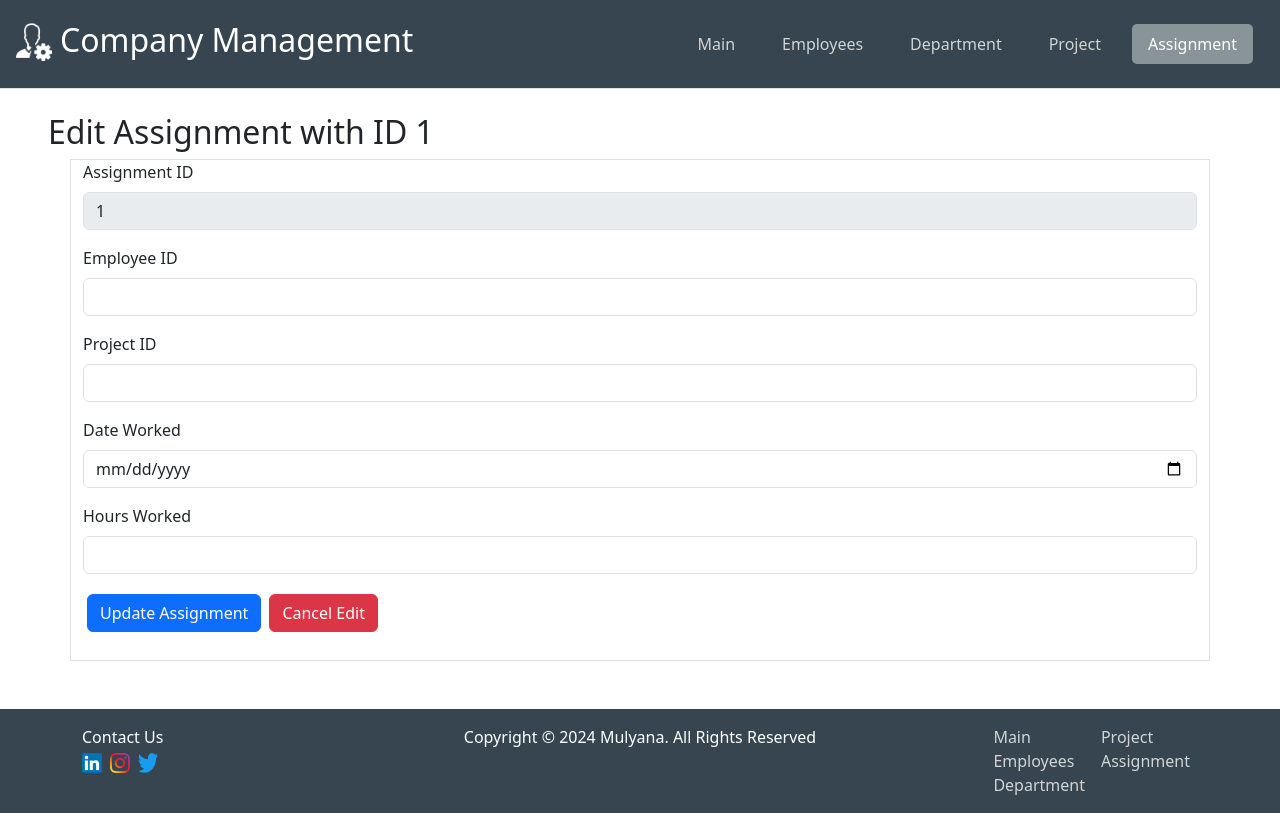
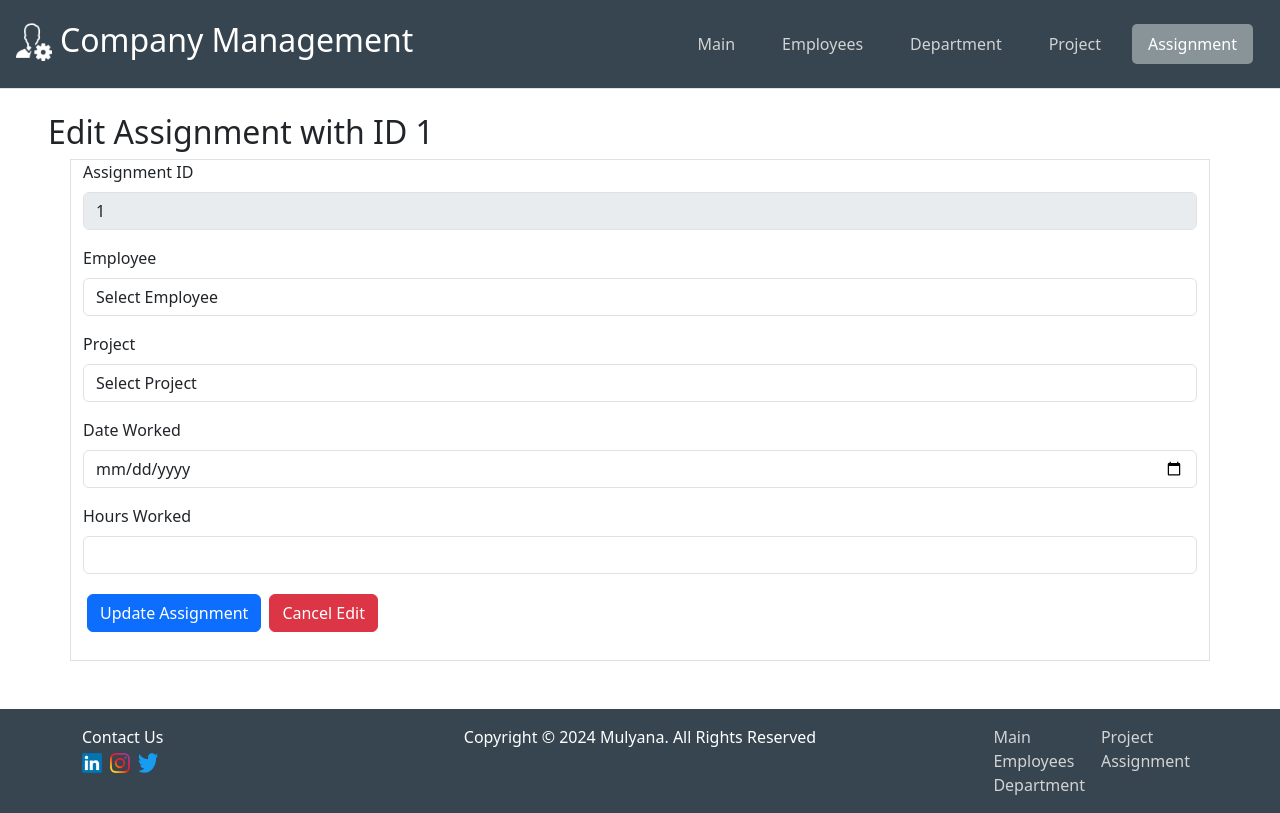
Before and after one commit to Myniv/CompanyManagementSystem, a React (Vite) app: page /assignments/1 in a window 1280 px wide. Built offline with nearby package versions, Linux system fonts and the light colour scheme.

Commit message:
Update get project and employees into assignment table and form

```diff
--- a/src/Component/Layout/Assignments/AssignmentsForm.jsx
+++ b/src/Component/Layout/Assignments/AssignmentsForm.jsx
@@ -16,6 +16,9 @@ const AssignmentsForm = () => {
     hoursWorked: "",
   });
 
+  const [projects, setProjects] = useState([]);
+  const [employees, setEmployees] = useState([]);
+
   useEffect(() => {
     if (!assignments) {
       const storedAssignments =
@@ -30,6 +33,12 @@ const AssignmentsForm = () => {
         setFormData(foundAssignment);
       }
     }
+
+    const storedProjects = JSON.parse(localStorage.getItem("projects")) || [];
+    setProjects(storedProjects);
+
+    const storedEmployees = JSON.parse(localStorage.getItem("employees")) || [];
+    setEmployees(storedEmployees);
   }, [assignments, params.id]);
 
   const onAddAssignment = () => {
@@ -157,36 +166,56 @@ const AssignmentsForm = () => {
           </div>
           <div className="mb-3">
             <label htmlFor="empNo" className="form-label">
-              Employee ID
+              Employee
             </label>
-            <input
-              type="text"
-              className={`form-control ${errors.empNo ? "is-invalid" : ""}`}
+            <select
               id="empNo"
               name="empNo"
+              className={`form-control ${
+                errors.department ? "is-invalid" : ""
+              }`}
               value={formData.empNo}
               onChange={handleChange}
               required
-            />
+            >
+              <option value="" disabled>
+                Select Employee
+              </option>
+              {employees.map((employees) => (
+                <option key={employees.empNo} value={employees.empNo}>
+                  {employees.fName} {employees.lName}
+                </option>
+              ))}
+            </select>
             {errors.empNo && (
               <div className="invalid-feedback">{errors.empNo}</div>
             )}
           </div>
           <div className="mb-3">
             <label htmlFor="projNo" className="form-label">
-              Project ID
+              Project
             </label>
-            <input
-              type="text"
-              className={`form-control ${errors.projNo ? "is-invalid" : ""}`}
+            <select
               id="projNo"
               name="projNo"
+              className={`form-control ${
+                errors.department ? "is-invalid" : ""
+              }`}
               value={formData.projNo}
               onChange={handleChange}
               required
-            />
-            {errors.projNo && (
-              <div className="invalid-feedback">{errors.projNo}</div>
+            >
+              <option value="" disabled>
+                Select Project
+              </option>
+              {projects.map((projects) => (
+                <option key={projects.projNo} value={projects.projNo}>
+                  {projects.projName}
+                </option>
+              ))}
+            </select>
+            {errors.empNo && (
+              <div className="invalid-feedback">{errors.empNo}</div>
             )}
           </div>
           <div className="mb-3">
--- a/src/Component/Layout/Assignments/AssignmentsTable.jsx
+++ b/src/Component/Layout/Assignments/AssignmentsTable.jsx
@@ -1,5 +1,5 @@
 /* eslint-disable react-hooks/exhaustive-deps */
-import { useEffect } from "react";
+import { useEffect, useState } from "react";
 import { useNavigate, useOutletContext } from "react-router-dom";
 import DeleteConfirmation from "../../Elements/DeleteConfirmation";
 
@@ -8,10 +8,19 @@ const AssignmentsTable = () => {
     useOutletContext();
   const navigate = useNavigate();
 
+  const [projects, setProjects] = useState([]);
+  const [employees, setEmployees] = useState([]);
+
   useEffect(() => {
     const storedAssignments =
       JSON.parse(localStorage.getItem("assignments")) || [];
     setAssignments(storedAssignments);
+
+    const storedProjects = JSON.parse(localStorage.getItem("projects")) || [];
+    setProjects(storedProjects);
+
+    const storedEmployees = JSON.parse(localStorage.getItem("employees")) || [];
+    setEmployees(storedEmployees);
   }, []);
 
   const onDeleteAssignment = (assNo) => {
@@ -40,6 +49,30 @@ const AssignmentsTable = () => {
     setSelectedAssignments(assNo);
   };
 
+  const getProjectsName = (projNo) => {
+    const foundProjects = projects.find(
+      (projects) => Number(projects.projNo) === Number(projNo)
+    );
+
+    if (foundProjects) {
+      return foundProjects.projName;
+    } else {
+      return "";
+    }
+  };
+
+  const getEmployeesName = (empNo) => {
+    const foundEmployees = employees.find(
+      (employees) => Number(employees.empNo) === Number(empNo)
+    );
+
+    if (foundEmployees) {
+      return <>{`${foundEmployees.fName} ${foundEmployees.lName}`}</>;
+    } else {
+      return "";
+    }
+  };
+
   return (
     <div className="m-4">
       <div className="d-flex justify-content-between align-items-center">
@@ -49,10 +82,10 @@ const AssignmentsTable = () => {
         <thead>
           <tr className="table-dark">
             <th scope="col" className="text-center">
-              Employee ID
+              Employee
             </th>
             <th scope="col" className="text-center">
-              Project ID
+              Project
             </th>
             <th scope="col" className="text-center">
               Date Worked
@@ -68,8 +101,12 @@ const AssignmentsTable = () => {
         <tbody>
           {assignments.map((assignment) => (
             <tr scope="row" key={assignment.assNo}>
-              <td className="table-light text-center">{assignment.empNo}</td>
-              <td className="table-light text-center">{assignment.projNo}</td>
+              <td className="table-light text-center">
+                {getEmployeesName(assignment.empNo)}
+              </td>
+              <td className="table-light text-center">
+                {getProjectsName(assignment.projNo)}
+              </td>
               <td className="table-light text-center">
                 {assignment.dateWorked}
               </td>
```
